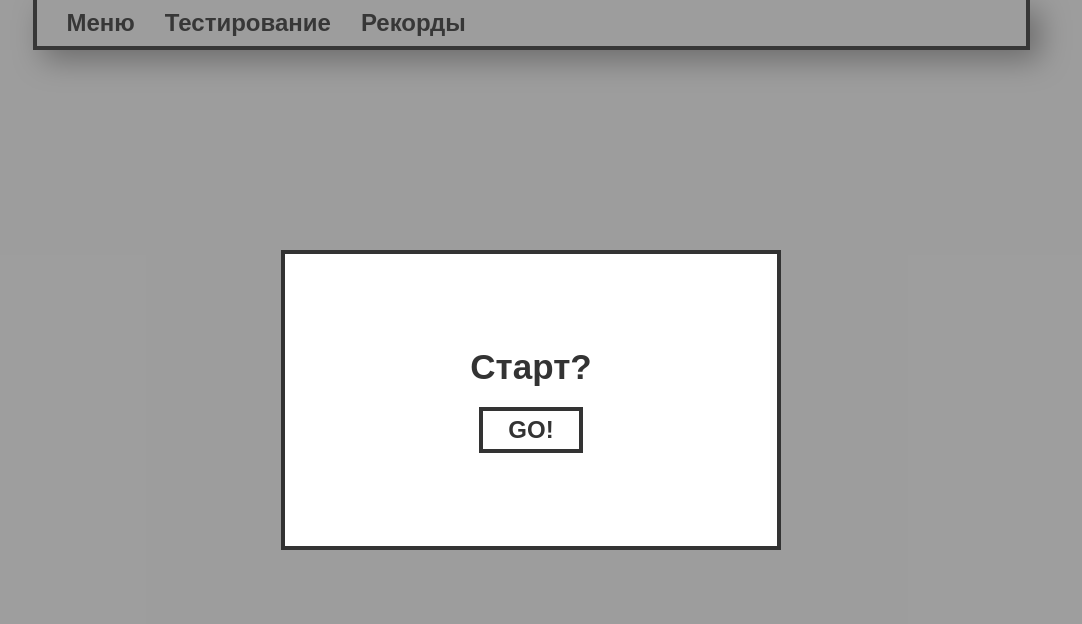
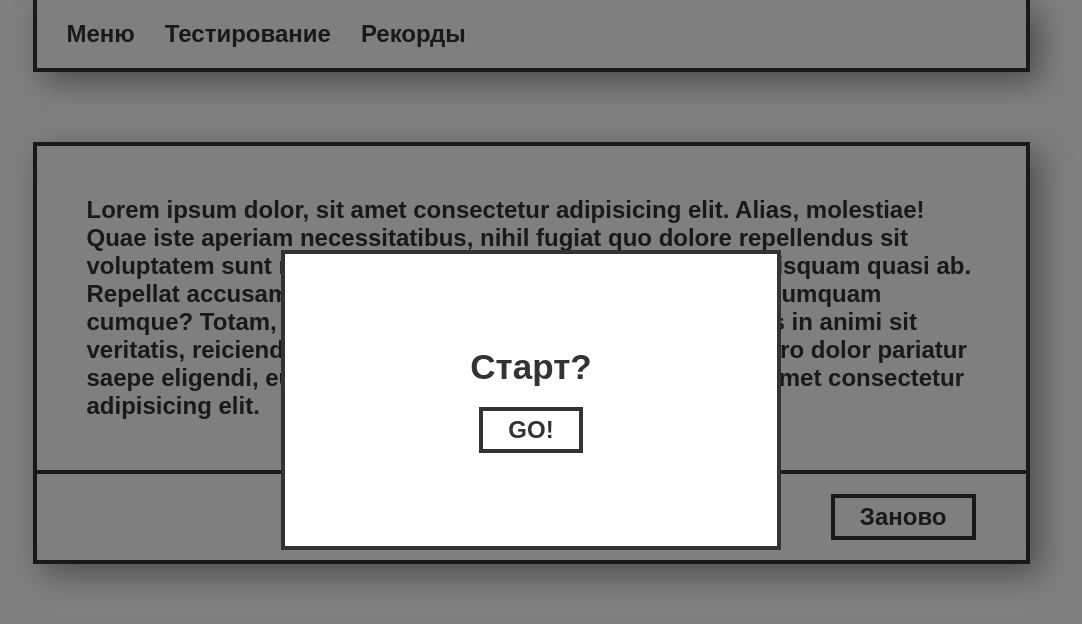
Before and after one commit to tiMURtSE/typing-app, a React (Create React App) app: page /testing in a window 1280 px wide. Shown: the top 624 px of the page, without its empty margins (109-1191 px from the left). Built offline with nearby package versions, Linux system fonts and the light colour scheme.

Commit message:
сделан text box

```diff
--- a/src/components/Button.jsx
+++ b/src/components/Button.jsx
@@ -1,11 +1,12 @@
 import React from 'react';
+import refresh from '../assets/refresh-icon.png';
 
 import { StyledButton } from './styles/Button.styled';
 
-const Button = ({ switchModalWindowState }) => {
+const Button = ({ title, onClickFunction }) => {
     return (
-        <StyledButton onClick={() => switchModalWindowState()}>
-            GO!
+        <StyledButton onClick={() => onClickFunction()}>
+            {title}
         </StyledButton>
     );
 };
--- a/src/components/ModalWindow.jsx
+++ b/src/components/ModalWindow.jsx
@@ -8,7 +8,7 @@ const ModalWindow = ({ switchModalWindowState }) => {
         <StyledModalWidnow>
             <div className='inner-window'>
                 <span className='inner-window__label'>Старт?</span>
-                <Button switchModalWindowState={switchModalWindowState} />
+                <Button title='GO!' onClickFunction={switchModalWindowState} />
             </div>
         </StyledModalWidnow>
     );
--- /dev/null
+++ b/src/components/TextBox.jsx
@@ -0,0 +1,18 @@
+import React from 'react';
+import Button from './Button';
+
+import { StyledTextBox } from './styles/TextBox.styled';
+
+const TextBox = () => {
+    return (
+        <StyledTextBox>
+            <div className='text-area'>Lorem ipsum dolor, sit amet consectetur adipisicing elit. Alias, molestiae! Quae iste aperiam necessitatibus, nihil fugiat quo dolore repellendus sit voluptatem sunt repellat neque est. Atque ipsam tempora quisquam quasi ab. Repellat accusamus nam deserunt magni assumenda nulla numquam cumque? Totam, accusamus eveniet ut corporis dolorem eos in animi sit veritatis, reiciendis repellendus repudiandae recusandae porro dolor pariatur saepe eligendi, eum necessitatibus. Lorem ipsum dolor, sit amet consectetur adipisicing elit.</div>
+
+            <div className='button-area'>
+                <Button title='Заново' onClickFunction={() => console.log('Заново')}/>
+            </div>
+        </StyledTextBox>
+    );
+};
+
+export default TextBox;
--- a/src/components/styles/ModalWindow.styled.js
+++ b/src/components/styles/ModalWindow.styled.js
@@ -12,7 +12,7 @@ export const StyledModalWidnow = styled.div`
     justify-content: center;
     align-items: center;
 
-    background-color: rgb(61 61 61 / 0.5);
+    background-color: rgb(0 0 0 / 0.5);
 
     & .inner-window {
         position: relative;
--- a/src/components/styles/Navbar.styled.js
+++ b/src/components/styles/Navbar.styled.js
@@ -5,8 +5,7 @@ export const StyledNavbar = styled.nav`
     align-items: center;
     column-gap: 30px;
 
-    height: 50px;
-    padding: 0 30px;
+    padding: 20px 30px;
 
     box-shadow: 10px 10px 30px 0px #9e9d9d;
     border-left: 4px solid var(--dark);
@@ -14,6 +13,11 @@ export const StyledNavbar = styled.nav`
     border-bottom: 4px solid var(--dark);
 
     & a:hover {
-        text-decoration: underline;
+        text-decoration: underline 4px solid var(--dark);
+    }
+
+    & a:active {
+        background-color: var(--dark);
+        color: #fff;
     }
 `
--- /dev/null
+++ b/src/components/styles/TextBox.styled.js
@@ -0,0 +1,26 @@
+import styled from "styled-components";
+
+export const StyledTextBox = styled.div`
+    margin-top: 70px;
+
+    display: flex;
+    flex-direction: column;
+
+    box-shadow: 10px 10px 30px 0px #9e9d9d;
+    border: 4px solid var(--dark);
+
+    & .text-area {
+        max-height: 450px;
+        padding: 50px;
+
+        border-bottom: 4px solid var(--dark);
+        overflow: auto;
+    }
+
+    & .button-area {
+        display: flex;
+        justify-content: flex-end;
+        padding: 20px 50px;
+    }
+
+`
--- a/src/pages/Testing.jsx
+++ b/src/pages/Testing.jsx
@@ -1,4 +1,6 @@
 import React, { useState } from 'react';
+
+import TextBox from '../components/TextBox';
 import ModalWindow from '../components/ModalWindow';
 
 const Testing = () => {
@@ -10,6 +12,8 @@ const Testing = () => {
 
     return (
         <div>
+            <TextBox />
+
             {isModalWindowActive && <ModalWindow switchModalWindowState={switchModalWindowState}/>}
         </div>
     );
```
Also changed, not shown: src/assets/refresh-icon.png (added).
